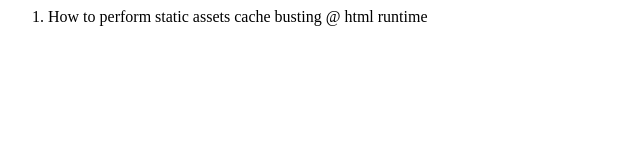
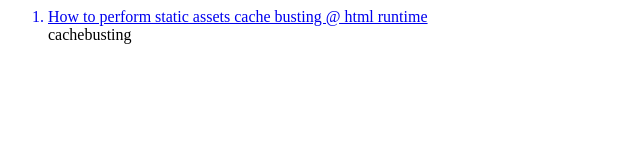
Before and after one commit to dhilipvenkatesh/dhilipvenkatesh.github.io, a plain HTML site: page index.html in a window 1280 px wide. Shown: the whole page, without its empty margins (0-640 px from the left). Drawn offline with Linux system fonts and the light colour scheme.

Commit message:
Update index.html

```diff
--- a/index.html
+++ b/index.html
@@ -4,7 +4,8 @@
 </head>
 <body>
   <ol type="1">
-  <li>How to perform static assets cache busting @ html runtime</li>
+  <a href="#cachebusting"><li>How to perform static assets cache busting @ html runtime</li> </a>
+  <a id="cachebusting">cachebusting</a>
 </ol>
 </body>
 </html>
```
